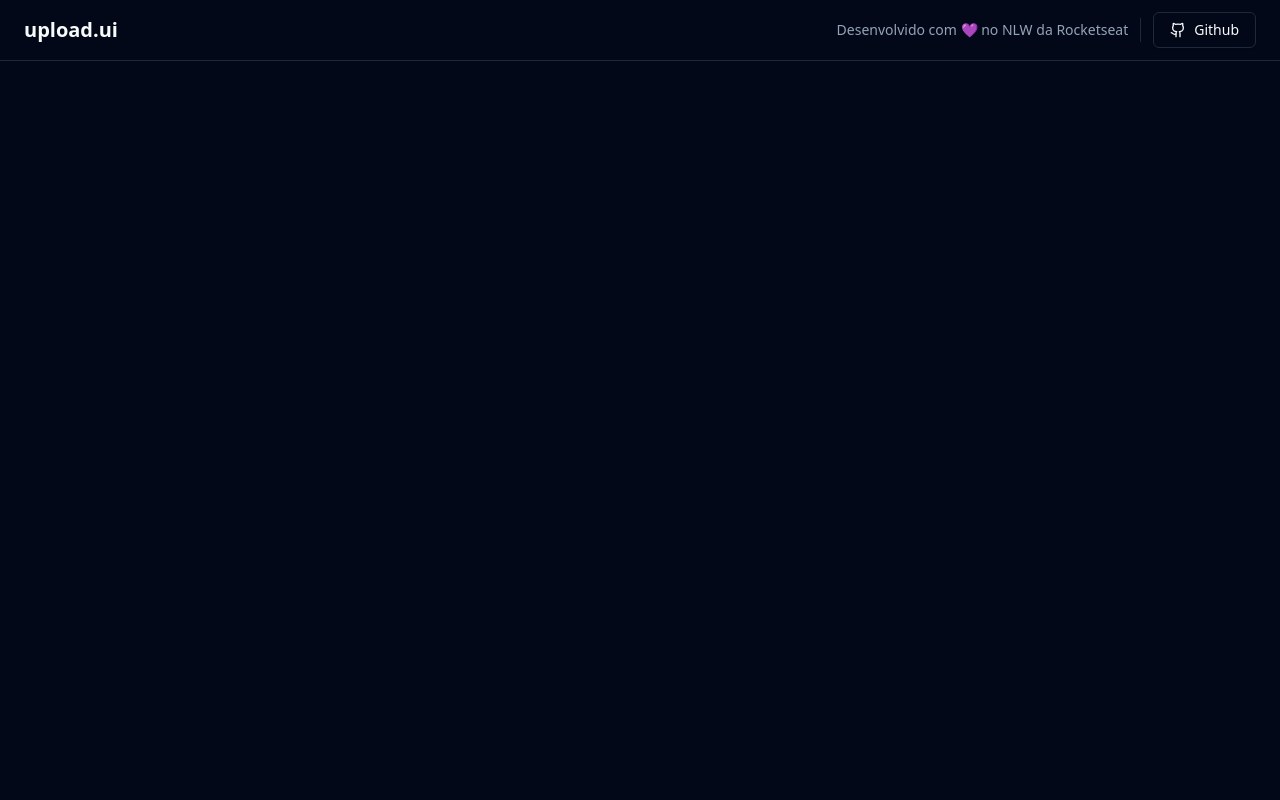
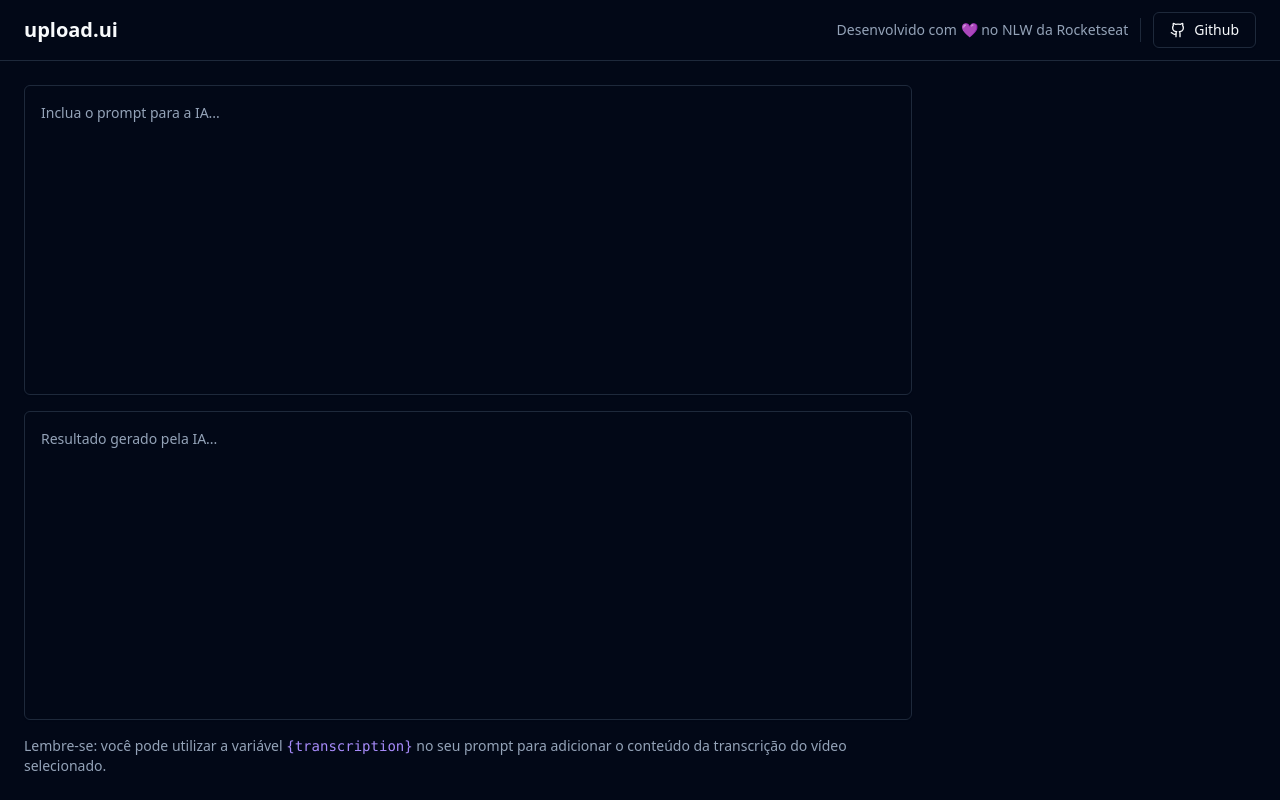
Before and after one commit to Samuelfjr/nlw-ai, a React (Vite) app in the folder upload-ai-web/: page / in a window 1280 px wide. Built offline with nearby package versions, Linux system fonts and the light colour scheme.

Commit message:
feat: Área Texto

```diff
--- a/upload-ai-web/src/App.tsx
+++ b/upload-ai-web/src/App.tsx
@@ -1,10 +1,11 @@
 import { Github } from 'lucide-react';
 import { Button } from "./components/ui/button";
 import { Separator } from './components/ui/separator';
+import { Textarea } from './components/ui/textarea';
 
 export function App() {
   return (
-    <div>
+    <div className='min-h-screen flex flex-col'>
       <div className="px-6 py-3 flex items-center justify-between border-b">
         <h1 className="text-xl font-bold">upload.ui</h1>
 
@@ -21,6 +22,31 @@
           </Button>
         </div>
       </div>
+
+      <main className='flex-1 p-6 flex gap-6'>
+        <div className='flex flex-col flex-1 gap-4'>
+          <div className='grid grid-rows-2 gap-4 flex-1'>
+
+            <Textarea
+              className='resize-none p-4 leading-relaxed'
+              placeholder='Inclua o prompt para a IA...'
+              />
+            <Textarea
+              className='resize-none p-4 leading-relaxed'
+              placeholder='Resultado gerado pela IA...'
+              />
+
+          </div>
+
+          <p className='text-sm text-muted-foreground'>
+            Lembre-se: você pode utilizar a variável <code className='text-violet-400'>{'{transcription}'}</code> no seu prompt para adicionar o conteúdo da transcrição do vídeo  selecionado.
+          </p>
+        </div>
+        <aside className='w-80'>
+
+        </aside>
+
+      </main>
     </div>
 
   )
--- /dev/null
+++ b/upload-ai-web/src/components/ui/textarea.tsx
@@ -0,0 +1,24 @@
+import * as React from "react"
+
+import { cn } from "@/lib/utils"
+
+export interface TextareaProps
+  extends React.TextareaHTMLAttributes<HTMLTextAreaElement> {}
+
+const Textarea = React.forwardRef<HTMLTextAreaElement, TextareaProps>(
+  ({ className, ...props }, ref) => {
+    return (
+      <textarea
+        className={cn(
+          "flex min-h-[60px] w-full rounded-md border border-input bg-transparent px-3 py-2 text-sm shadow-sm placeholder:text-muted-foreground focus-visible:outline-none focus-visible:ring-1 focus-visible:ring-ring disabled:cursor-not-allowed disabled:opacity-50",
+          className
+        )}
+        ref={ref}
+        {...props}
+      />
+    )
+  }
+)
+Textarea.displayName = "Textarea"
+
+export { Textarea }
```
